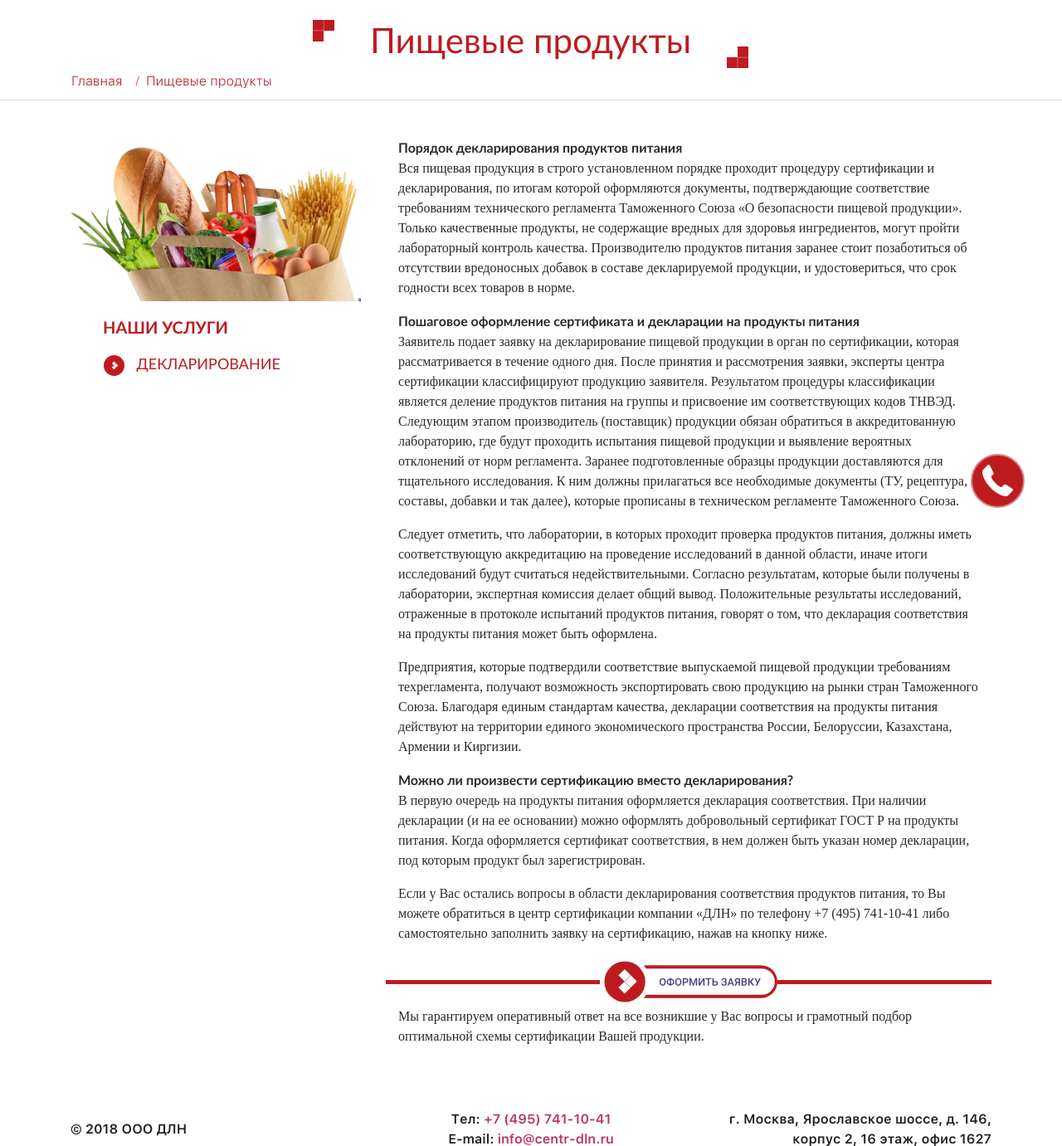
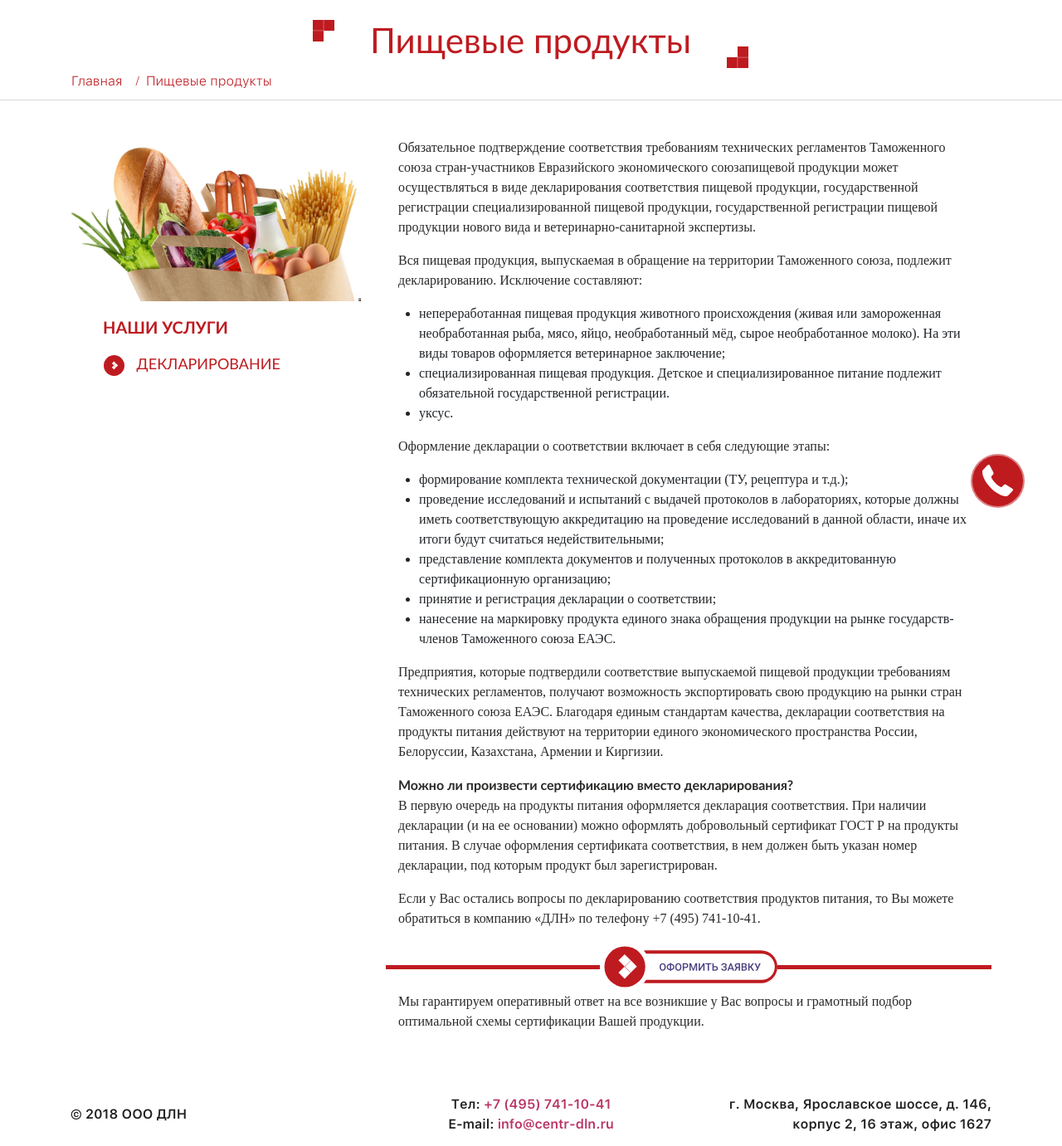
Before and after one commit to YEKabantsov/DLN_site, a Django app: page /pishhevye-produkty in a window 1280 px wide. Shown: the part 143-1524 px from the top of the page at 83% size. Run offline with Django 3.2, Linux system fonts and the light colour scheme; some libraries are stand-ins or nearby versions; some web fonts are replaced.

Commit message:
change page food stuff

```diff
--- a/templates/html/foodstuffs.html
+++ b/templates/html/foodstuffs.html
@@ -58,40 +58,30 @@
 
 
         <div class="col-12 col-sm-8">
-
             <p class="col-12 text_other_page">
-                <span class="bold_text">Порядок декларирования продуктов питания</span>
-                <br>
-                Вся пищевая продукция в строго установленном порядке проходит процедуру сертификации и декларирования,
-                по итогам которой оформляются документы, подтверждающие соответствие требованиям технического регламента
-                Таможенного Союза «О безопасности пищевой продукции». Только качественные продукты, не содержащие
-                вредных для здоровья ингредиентов, могут пройти лабораторный контроль качества. Производителю продуктов
-                питания заранее стоит позаботиться об отсутствии вредоносных добавок в составе декларируемой продукции,
-                и удостовериться, что срок годности всех товаров в норме.
+                Обязательное подтверждение соответствия требованиям технических регламентов Таможенного союза стран-участников Евразийского экономического союзапищевой продукции может осуществляться в виде декларирования соответствия пищевой продукции, государственной регистрации специализированной пищевой продукции, государственной регистрации пищевой продукции нового вида и ветеринарно-санитарной экспертизы.
             </p>
             <p class="col-12 text_other_page">
-                <span class="bold_text">Пошаговое оформление сертификата и декларации на продукты питания</span>
-                <br>
-                Заявитель подает заявку на декларирование пищевой продукции в орган по сертификации, которая
-                рассматривается в течение одного дня. После принятия и рассмотрения заявки, эксперты центра сертификации
-                классифицируют продукцию заявителя. Результатом процедуры классификации является деление продуктов
-                питания на группы и присвоение им соответствующих кодов ТНВЭД. Следующим этапом производитель
-                (поставщик) продукции обязан обратиться в аккредитованную лабораторию, где будут проходить испытания
-                пищевой продукции и выявление вероятных отклонений от норм регламента. Заранее подготовленные образцы
-                продукции доставляются для тщательного исследования. К ним должны прилагаться все необходимые документы
-                (ТУ, рецептура, составы, добавки и так далее), которые прописаны в техническом регламенте Таможенного
-                Союза.
+                Вся пищевая продукция, выпускаемая в обращение на территории Таможенного союза, подлежит декларированию. Исключение составляют:
             </p>
+            <ul class="list-circle">
+                <li>непереработанная пищевая продукция животного происхождения (живая или замороженная необработанная рыба, мясо, яйцо, необработанный мёд, сырое необработанное молоко). На эти виды товаров оформляется ветеринарное заключение;</li>
+                <li>специализированная пищевая продукция. Детское и специализированное питание подлежит обязательной государственной регистрации.</li>
+                <li>уксус.</li>
+            </ul>
             <p class="col-12 text_other_page">
-                Следует отметить, что лаборатории, в которых проходит проверка продуктов питания, должны иметь
-                соответствующую аккредитацию на проведение исследований в данной области, иначе итоги исследований будут
-                считаться недействительными. Согласно результатам, которые были получены в лаборатории, экспертная
-                комиссия делает общий вывод. Положительные результаты исследований, отраженные в протоколе испытаний
-                продуктов питания, говорят о том, что декларация соответствия на продукты питания может быть оформлена.
+                Оформление декларации о соответствии включает в себя следующие этапы:
             </p>
+            <ul class="list-circle">
+                <li>формирование комплекта технической документации (ТУ, рецептура и т.д.);</li>
+                <li>проведение исследований и испытаний с выдачей протоколов в лабораториях, которые должны иметь соответствующую аккредитацию на проведение исследований в данной области, иначе их итоги будут считаться недействительными;</li>
+                <li>представление комплекта документов и полученных протоколов в аккредитованную сертификационную организацию;</li>
+                <li>принятие и регистрация декларации о соответствии;</li>
+                <li>нанесение на маркировку продукта единого знака обращения продукции на рынке государств-членов Таможенного союза ЕАЭС.</li>
+            </ul>
             <p class="col-12 text_other_page">
-                Предприятия, которые подтвердили соответствие выпускаемой пищевой продукции требованиям техрегламента,
-                получают возможность экспортировать свою продукцию на рынки стран Таможенного Союза. Благодаря единым
+                Предприятия, которые подтвердили соответствие выпускаемой пищевой продукции требованиям технических регламентов,
+                получают возможность экспортировать свою продукцию на рынки стран Таможенного союза ЕАЭС. Благодаря единым
                 стандартам качества, декларации соответствия на продукты питания действуют на территории единого
                 экономического пространства России, Белоруссии, Казахстана, Армении и Киргизии.
             </p>
@@ -99,14 +89,13 @@
                 <span class="bold_text">Можно ли произвести сертификацию вместо декларирования?</span>
                 <br>
                 В первую очередь на продукты питания оформляется декларация соответствия. При наличии декларации (и на
-                ее основании) можно оформлять добровольный сертификат ГОСТ Р на продукты питания. Когда оформляется
-                сертификат соответствия, в нем должен быть указан номер декларации, под которым продукт был
+                ее основании) можно оформлять добровольный сертификат ГОСТ Р на продукты питания. В случае оформления
+                сертификата соответствия, в нем должен быть указан номер декларации, под которым продукт был
                 зарегистрирован.
             </p>
             <p class="col-12 text_other_page">
-                Если у Вас остались вопросы в области декларирования соответствия продуктов питания, то Вы можете
-                обратиться в центр сертификации компании «ДЛН» по телефону +7 (495) 741-10-41 либо самостоятельно
-                заполнить заявку на сертификацию, нажав на кнопку ниже.
+                Если у Вас остались вопросы по декларированию соответствия продуктов питания, то Вы можете
+                обратиться в компанию «ДЛН» по телефону +7 (495) 741-10-41.
             </p>
 
             {% include 'make-offer.html' %}
```
